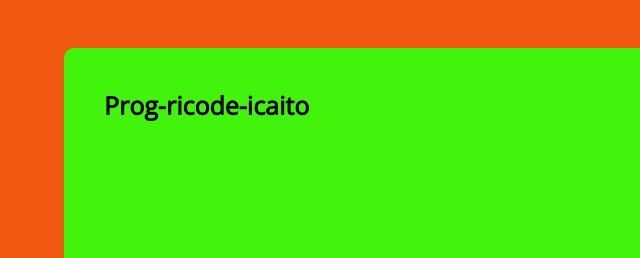
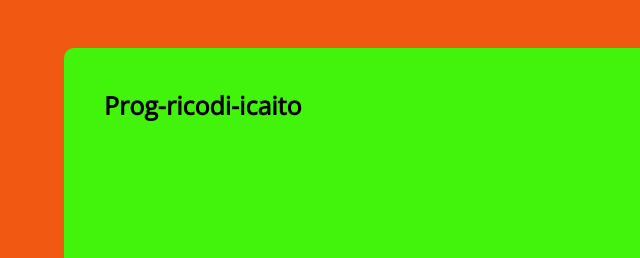
Before and after one commit to ricode-icaito/Efecto-texto, a plain HTML site: page index.html in a window 1280 px wide. Shown: the top 258 px of the page, 0-640 px from the left. Drawn offline with nearby package versions, Linux system fonts and the light colour scheme.

Commit message:
Update index.html

```diff
--- a/index.html
+++ b/index.html
@@ -4,6 +4,9 @@
     <meta charset="UTF-8">
     <meta name="viewport" content="width=device-width, initial-scale=1.0">
     <meta http-equiv="X-UA-Compatible" content="ie=edge">
+    <meta name="description" content="Esta es mi pagina web, donde muestro mis habilidades en HTML, CSS y JavaScript.">
+    <meta name="author" content="icaito-ricodi">
+    <meta name="keywords" content="Mi pagina, mi sitio, mi web">
     <title>Efecto-texto</title>
     <link href="https://fonts.googleapis.com/css?family=Open+Sans&display=swap" rel="stylesheet">
     <link rel="stylesheet" href="style.css">
@@ -12,7 +15,7 @@
   <body>
     <div class="contenedor">
       <header>
-        <a href="#" class="logo">Prog-ricode-icaito</a>
+        <a href="#" class="logo">Prog-ricodi-icaito</a>
         <nav class="menu">
           <a href="#">Inicio</a>
           <a href="#">Nosotros</a>
```
